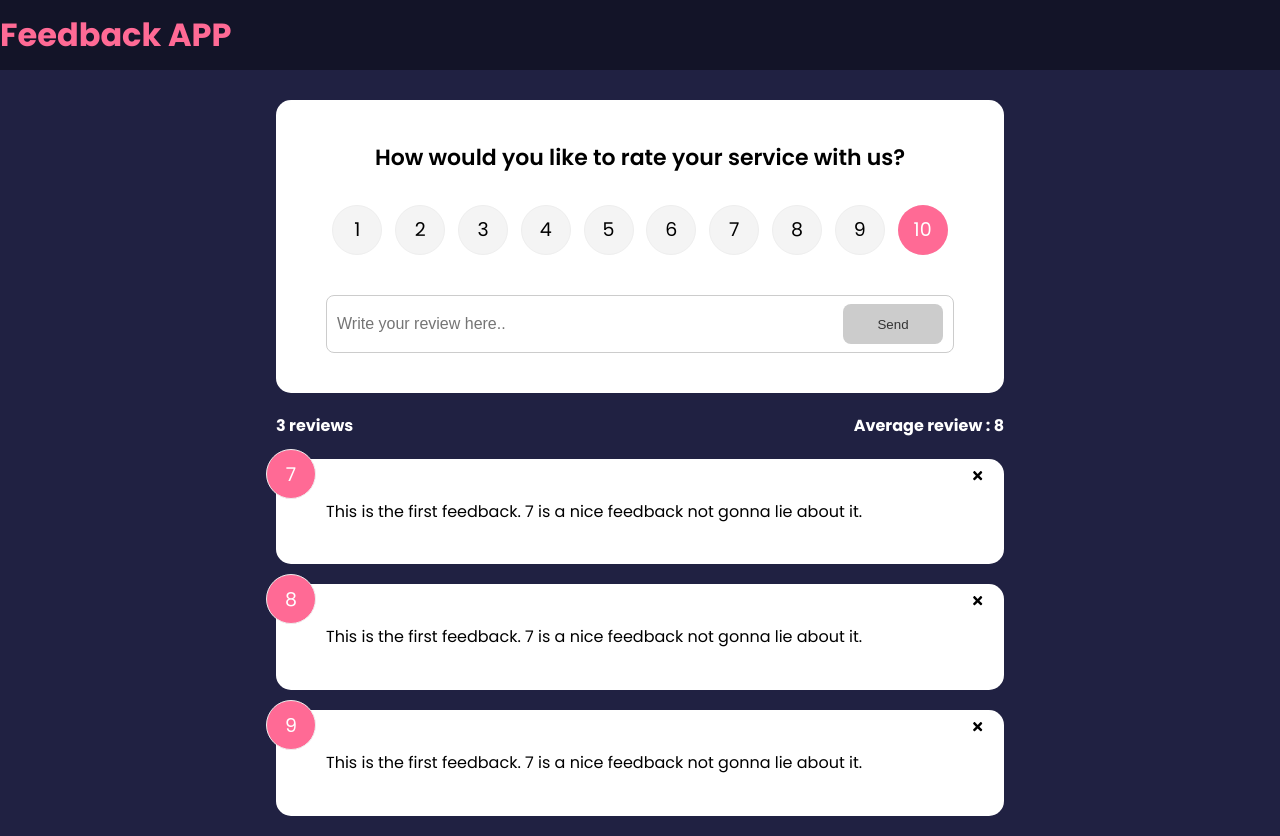
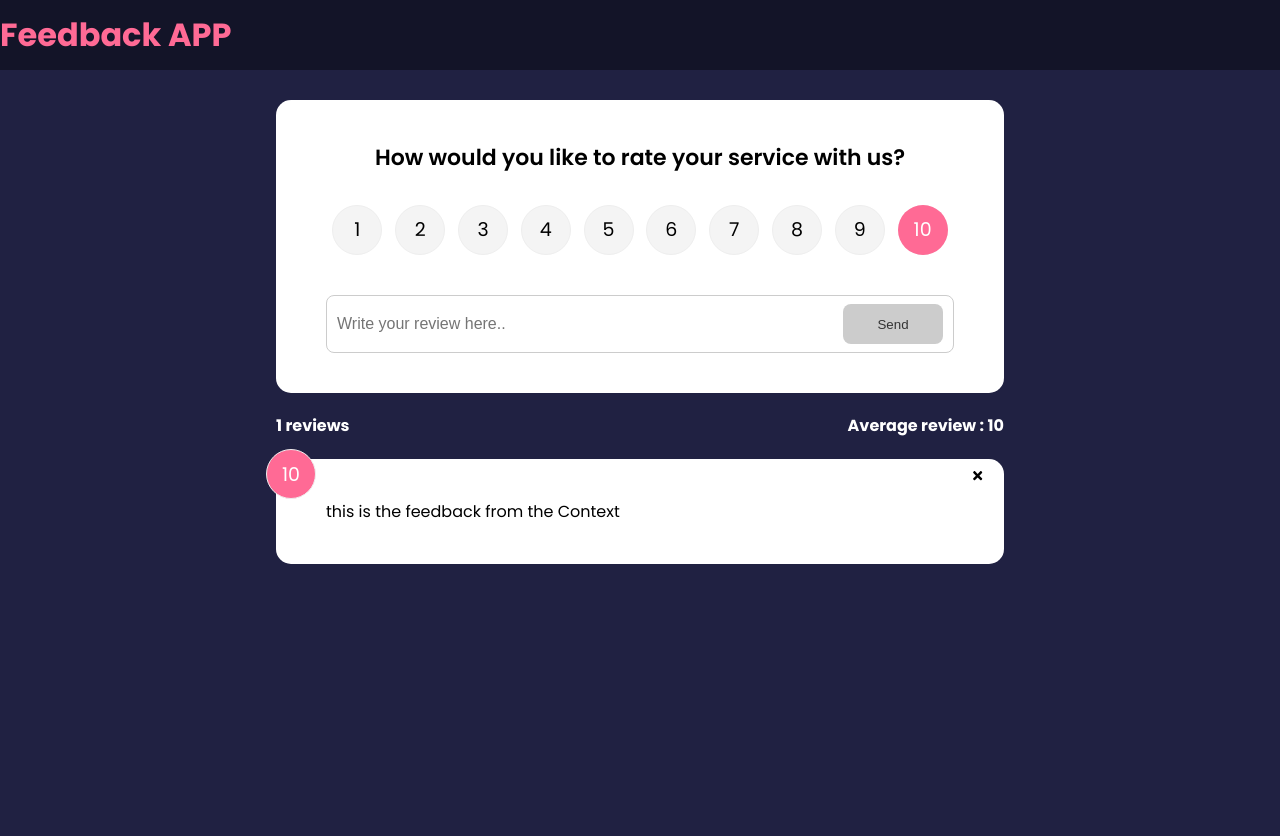
Before and after one commit to Dron-1/React, a React (Create React App) app: page / in a window 1280 px wide. After the commit the page ends 800 px from the top, so only its background shows below. Built offline with nearby package versions, Linux system fonts and the light colour scheme.

Commit message:
Adding Contexts for better data management

```diff
--- a/package.json
+++ b/package.json
@@ -6,6 +6,7 @@
     "@testing-library/jest-dom": "^5.16.5",
     "@testing-library/react": "^13.4.0",
     "@testing-library/user-event": "^13.5.0",
+    "framer-motion": "^8.4.3",
     "react": "^18.2.0",
     "react-dom": "^18.2.0",
     "react-icons": "^4.7.1",
--- a/src/App.js
+++ b/src/App.js
@@ -1,40 +1,21 @@
-//Stage 3
+//Stage 5
 import Header from "./components/Header";
 import FeedbackList from "./components/FeedbackList";
-import { useState } from "react";
-import FeedbackData from "./data/FeedbackData"
 import FeedbackStats from './components/FeedbackStats'
 import FeedbackForm from './components/FeedbackForm'
-import {v4 as uuidv4} from 'uuid'
+import { FeedbackProvider } from "./context/FeedbackContext";
 
 function App()
 {
-    /*---This is App level state---*/
-    const [feedbacks,setFeedback] = useState(FeedbackData)
-    const deleteFeedback = (id)=>{
-        console.log('App',id);
-        if(window.confirm("Are you sure you want to delete it?")){
-            setFeedback(feedbacks.filter((item)=> item.id !== id))
-        }
-    }
-    const addFeedback = (feedback) => {
-        const newFeedback = {
-            id: uuidv4(),
-            feedbackText : feedback.review,
-            rating : feedback.rating
-        }
-        /*... = spread operator, fills the array with feedbacks' contents*/
-        setFeedback([newFeedback,...feedbacks])
-    }
     return(
-        <>
+        <FeedbackProvider>
             <Header />
             <div className="container">
-                <FeedbackForm handleInsert = {addFeedback}/>
-                <FeedbackStats feedbackList = {feedbacks} />
-                <FeedbackList feedbacks = {feedbacks} handleDelete={deleteFeedback}/>
+                <FeedbackForm />
+                <FeedbackStats />
+                <FeedbackList />
             </div>
-        </>
+        </FeedbackProvider>
     )
 }
 
--- a/src/components/FeedbackForm.jsx
+++ b/src/components/FeedbackForm.jsx
@@ -1,13 +1,16 @@
-import {useState} from 'react'
+import {useState, useContext} from 'react'
 import Card from './shared/Card'
 import Button from './shared/Button'
 import RatingSelect from './RatingSelect'
+import FeedbackContext from '../context/FeedbackContext'
 
-function FeedbackForm({handleInsert}) {
+function FeedbackForm() {
   const [review,setReview] = useState('')
   const [errorMessage, setErrorMessage] = useState('')
   const [btnDisabled,setBtnDisabled] = useState(true)
   const [rating, setRating] = useState(10)
+
+  const {addFeedback} = useContext(FeedbackContext)
 
   const handleChangeReview = (e) => {
     setReview(e.target.value);
@@ -37,7 +40,7 @@ function FeedbackForm({handleInsert}) {
         rating : rating,
       }
       console.log(newFeedback);
-      handleInsert(newFeedback);
+      addFeedback(newFeedback);
       setReview('')
     }
   }
--- a/src/components/FeedbackItem.jsx
+++ b/src/components/FeedbackItem.jsx
@@ -1,29 +1,16 @@
 import Card from './shared/Card'
 import PropTypes from 'prop-types'
-/*from package react-icons, we want library-> font awesome(fa) library*/
-/*from this library we want FaTimes meaning that cross symbol*/
 import {FaTimes} from 'react-icons/fa'
+import FeedbackContext from '../context/FeedbackContext'
+import {useContext} from 'react'
 
-function FeedbackItem({item, handleDelete})
+function FeedbackItem({item})
 {
-    /*---These are component level States---*/
-    //const [rating,setRating] = useState(7)
-    //const [feedbackText,setFeedback] = useState('This is an example feedback')
-
-
-  //   return (
-  //   <div className="card">
-  //       <div className="num-display">{item.rating}</div>
-  //       <div className="text-display">{item.feedbackText}</div>
-  //   </div>
-  // )
-
-  /*---Here actually deleteFeedback function is called---*/
-  /*---this function handleDelete is an example of "props drill"---*/
+    const {deleteFeedback} = useContext(FeedbackContext)
     return(
       <Card reverse={false}>
         <div className="num-display">{item.rating}</div>
-        <button className='close' onClick={()=>handleDelete(item.id)}><FaTimes/></button>
+        <button className='close' onClick={()=>deleteFeedback(item.id)}><FaTimes/></button>
         <div className="text-display">{item.feedbackText}</div>
       </Card>
     )
--- a/src/components/FeedbackList.jsx
+++ b/src/components/FeedbackList.jsx
@@ -1,20 +1,36 @@
 import FeedbackItem from "./FeedbackItem"
-import PropTypes from 'prop-types'
+//import PropTypes from 'prop-types'
+import {motion,AnimatePresence} from 'framer-motion'
+import {useContext} from 'react'
+import FeedbackContext from "../context/FeedbackContext"
 
-function FeedbackList({feedbacks,handleDelete}) {
+function FeedbackList() {
+    const { feedbacks } = useContext(FeedbackContext)
+
     if (!feedbacks || feedbacks.length === 0)
     {
     return "No Feedbacks yet..."
     }
     return (
     <div className="feedback-list">
-        {feedbacks.map((item)=>(
-            <FeedbackItem key = {item.id} item = {item} handleDelete = {handleDelete}/>
-        ))}
+        <AnimatePresence>
+            {feedbacks.map((item)=>(
+                <motion.div
+                    key = {item.id}
+                    initial = {{opacity : 0}}
+                    animate = {{opacity : 1}}
+                    exit = {{opacity : 0}}
+                >
+                    <FeedbackItem key = {item.id} item = {item} />
+                </motion.div>
+            ))}
+        </AnimatePresence>
     </div>
   )
 }
-FeedbackList.propTypes ={
+/* because of Context we need not specify propTypes */
+
+/* FeedbackList.propTypes ={
     feedbacks: PropTypes.arrayOf(
         PropTypes.shape({
             id: PropTypes.string.isRequired,
@@ -22,6 +38,6 @@ FeedbackList.propTypes ={
             rating : PropTypes.number.isRequired
         })
     )
-}
+} */
 
 export default FeedbackList
--- a/src/components/FeedbackStats.jsx
+++ b/src/components/FeedbackStats.jsx
@@ -1,16 +1,20 @@
+import FeedbackContext from "../context/FeedbackContext";
+import {useContext} from 'react'
 
-function FeedbackStats({feedbackList})
+function FeedbackStats()
 {
-  let average = feedbackList.reduce((acc,curr)=>{
+  const {feedbacks} = useContext(FeedbackContext)
+
+  let average = feedbacks.reduce((acc,curr)=>{
     acc = acc + curr.rating
     return acc
-  },0)  / feedbackList.length;
+  },0)  / feedbacks.length;
 
-  average = average.toFixed(1).replace(/.0/,"");
+  average = average.toFixed(1).replace(/[.]0$/,""); //if there is point->[.] and ends with 0 ->0$,replace with "empty string"
   console.log(average)
   return (
     <div className="feedback-stats">
-        <h4>{feedbackList.length} reviews</h4>
+        <h4>{feedbacks.length} reviews</h4>
         <h4>Average review : {isNaN(average) ? 0 : average }</h4>
     </div>
   )
--- /dev/null
+++ b/src/context/FeedbackContext.js
@@ -0,0 +1,52 @@
+//Created in Stage5
+
+/*| Context is a better way to store and manage our global state(FeedbackItems) |*/
+/*| Context provide a way to pass data through the component tree without |*/
+/*| having to pass props down(props drill not required) manually at every level |*/
+
+import {createContext,useState} from 'react'
+import {v4 as uuidv4} from 'uuid'
+
+const FeedbackContext = createContext();
+
+export const FeedbackProvider = ({children}) => {
+    const [feedbacks,setFeedback] = useState([
+        {
+            id : '1',
+            feedbackText : 'this is the feedback from the Context',
+            rating: 10.0
+        }
+    ])
+
+    const deleteFeedback = (id)=>{
+        console.log('App',id);
+        if(window.confirm("Are you sure you want to delete it?")){
+            setFeedback(feedbacks.filter((item)=> item.id !== id))
+        }
+    }
+    const addFeedback = (feedback) => {
+        const newFeedback = {
+            id: uuidv4(),
+            feedbackText : feedback.review,
+            rating : feedback.rating
+        }
+        /*... = spread operator, fills the array with feedbacks' contents*/
+        setFeedback([newFeedback,...feedbacks])
+    }
+
+    return (
+    <FeedbackContext.Provider
+        value = {{
+                feedbacks : feedbacks,
+                deleteFeedback : deleteFeedback,
+                addFeedback : addFeedback,
+                }}
+    >
+            {children}
+    </FeedbackContext.Provider>)
+    // {/*| .Provider element(or component) provides access to the created Context(data)  |*/}
+    // {/*| it provides access to the elements inside the <.Provider></.Provider> element |*/}
+    // {/*| the data which we want to give access of has to be specified for value attribute |*/}
+}
+
+export default FeedbackContext
```
Also changed, not shown: 1 other file (tests, documents, lock files or other folders).
